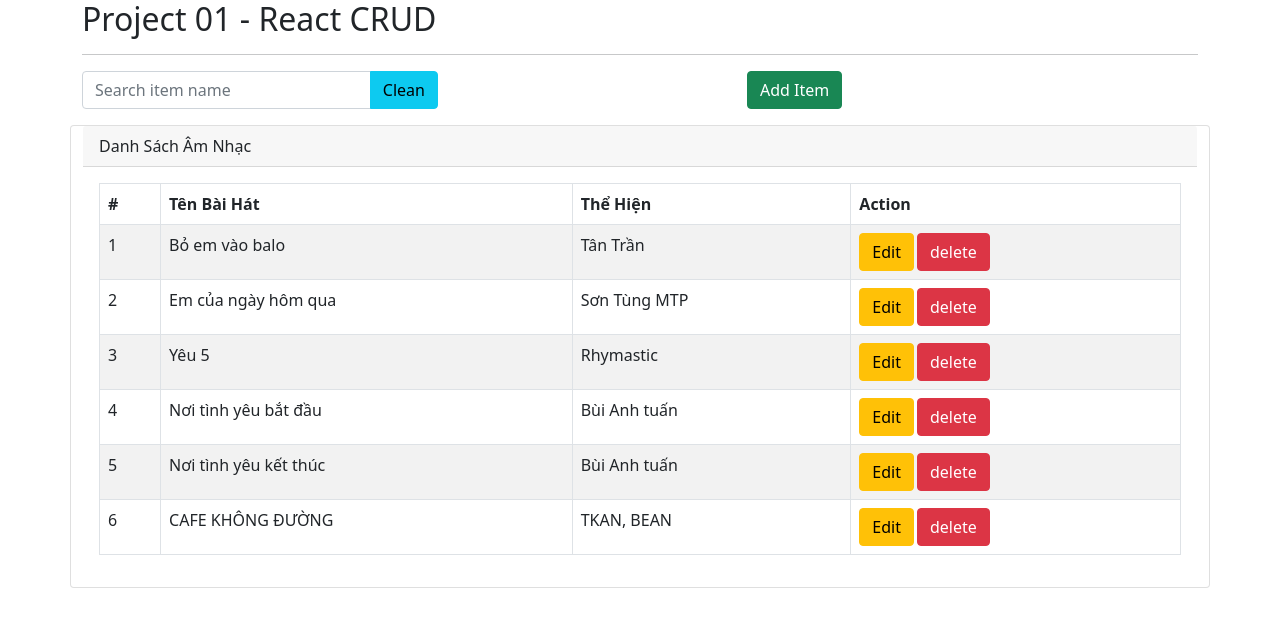
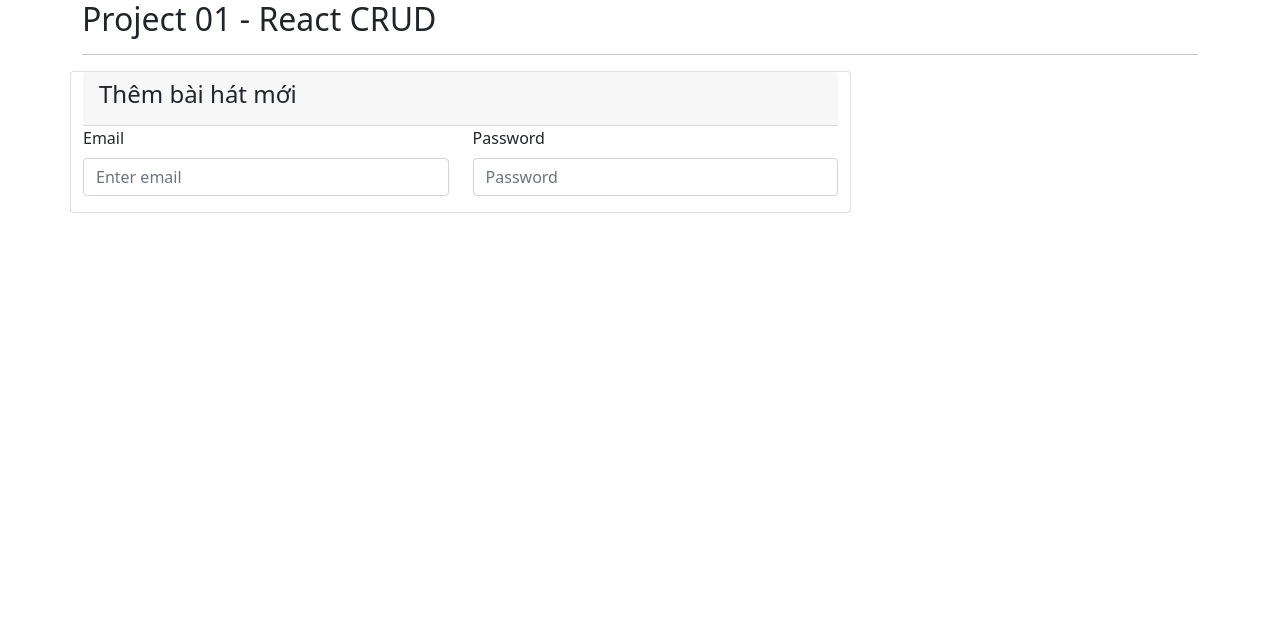
Before and after one commit to RKDN-DN3/fresher-k5-training-1, a React (Create React App) app: page /add in a window 1280 px wide. Shown: the top 624 px of the page. Built offline with nearby package versions, Linux system fonts and the light colour scheme.

Commit message:
first commit develop

```diff
--- a/package.json
+++ b/package.json
@@ -10,6 +10,7 @@
     "react": "^17.0.2",
     "react-bootstrap": "^1.6.1",
     "react-dom": "^17.0.2",
+    "react-router-dom": "^5.2.0",
     "react-scripts": "4.0.3",
     "web-vitals": "^1.1.2"
   },
--- a/src/App.css
+++ b/src/App.css
@@ -1,6 +1,4 @@
-.App {
-  text-align: left;
-}
+
 
 .App-logo {
   height: 40vmin;
--- a/src/App.js
+++ b/src/App.js
@@ -4,21 +4,28 @@ import React,{useState} from 'react';
 import { BrowserRouter as Router, Route, Switch } from 'react-router-dom';
 import musicData from './data';
 import MusicTable from './component/table';
-import AddMusic from './component/Add-music'
+import AddMusic from './component/Add-music';
 
 function App() {
 
   const [musices, setMusices] = useState(musicData);
   return (
+    <Router>
     <div className="App">
-
       <div className="container">
         <h2>Project 01 - React CRUD</h2>
         <hr/>
-        <MusicTable musices ={musices}/>
+        <Switch>
+          <Route path="/" exact>
+            <MusicTable musices ={musices}/>
+          </Route>
+          <Route path="/add">
+            <AddMusic/>
+          </Route>
+        </Switch>
       </div>
     </div>
-
+    </Router>
   );
 }
 
--- /dev/null
+++ b/src/component/Add-music.css
@@ -0,0 +1,3 @@
+.div-form{
+    width: 60%;
+}
--- a/src/component/Add-music.js
+++ b/src/component/Add-music.js
@@ -1,9 +1,16 @@
-import React,{useState} from 'react';
-import {Row, Col,Form,Button} from'react-bootstrap';
+    import React from 'react';
+    import {Row, Col,Form,Button, Card} from'react-bootstrap';
+    import './Add-music.css';
 
     function AddMusic(){
         return(
-        <Form>
+            console.log("abc"),
+            <Row style ={{width:'70%', alignItems: 'center'}}>
+            <Card  >
+                <Card.Header>
+                    <h4>Thêm bài hát mới</h4>
+                </Card.Header >
+                <Form >
                     <Row className="mb-3">
                         <Form.Group as={Col} controlId="formGridEmail">
                         <Form.Label>Email</Form.Label>
@@ -15,45 +22,9 @@ function AddMusic(){
                         <Form.Control type="password" placeholder="Password" />
                         </Form.Group>
                     </Row>
-
-            <Form.Group className="mb-3" controlId="formGridAddress1">
-                <Form.Label>Address</Form.Label>
-                <Form.Control placeholder="1234 Main St" />
-            </Form.Group>
-
-            <Form.Group className="mb-3" controlId="formGridAddress2">
-                <Form.Label>Address 2</Form.Label>
-                <Form.Control placeholder="Apartment, studio, or floor" />
-            </Form.Group>
-
-            <Row className="mb-3">
-                <Form.Group as={Col} controlId="formGridCity">
-                <Form.Label>City</Form.Label>
-                <Form.Control />
-                </Form.Group>
-
-                <Form.Group as={Col} controlId="formGridState">
-                <Form.Label>State</Form.Label>
-                <Form.Select defaultValue="Choose...">
-                    <option>Choose...</option>
-                    <option>...</option>
-                </Form.Select>
-                </Form.Group>
-
-                <Form.Group as={Col} controlId="formGridZip">
-                <Form.Label>Zip</Form.Label>
-                <Form.Control />
-                </Form.Group>
+                </Form>
+            </Card>
             </Row>
-
-            <Form.Group className="mb-3" id="formGridCheckbox">
-                <Form.Check type="checkbox" label="Check me out" />
-            </Form.Group>
-
-            <Button variant="primary" type="submit">
-                Submit
-            </Button>
-        </Form>
         )
     }
     export default AddMusic;
```
Also changed, not shown: src/component/table.js (indentation only), 1 other file (tests, documents, lock files or other folders). Lines whose indentation alone changed are shown as unchanged.
